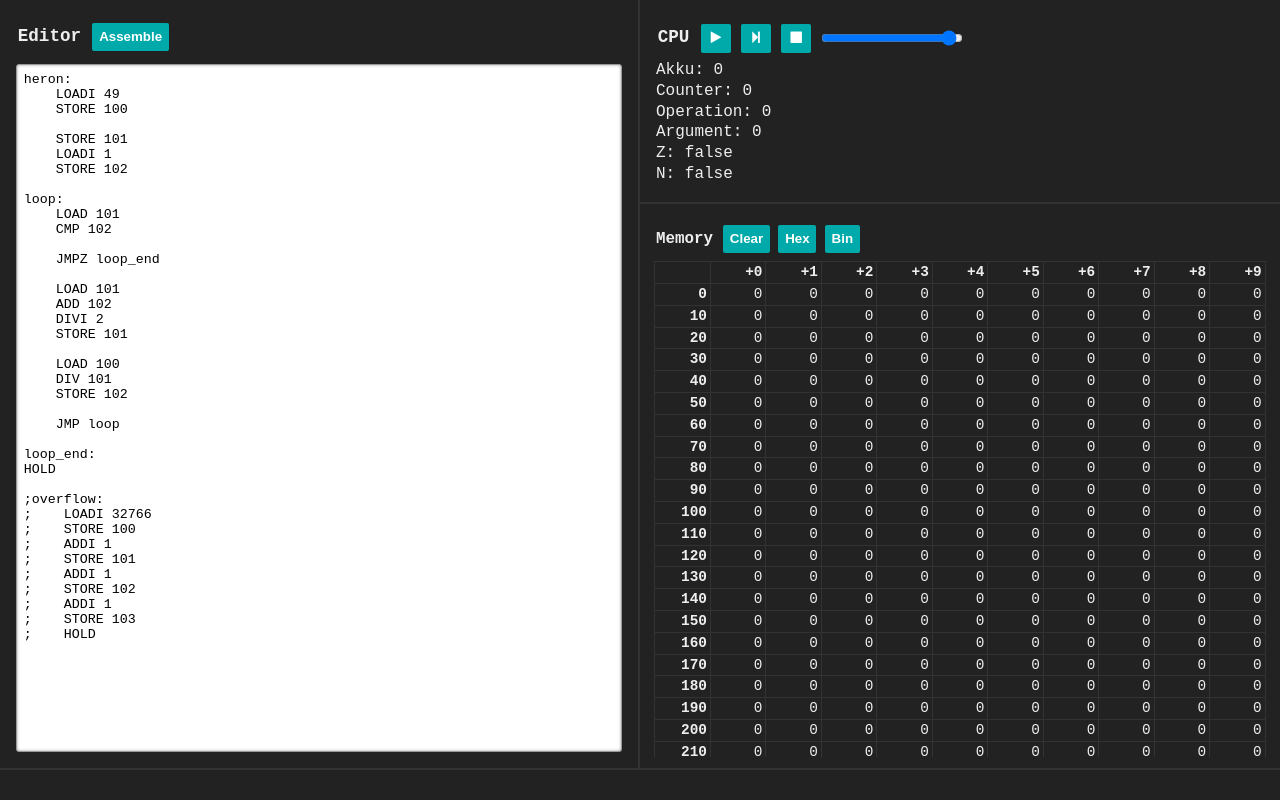
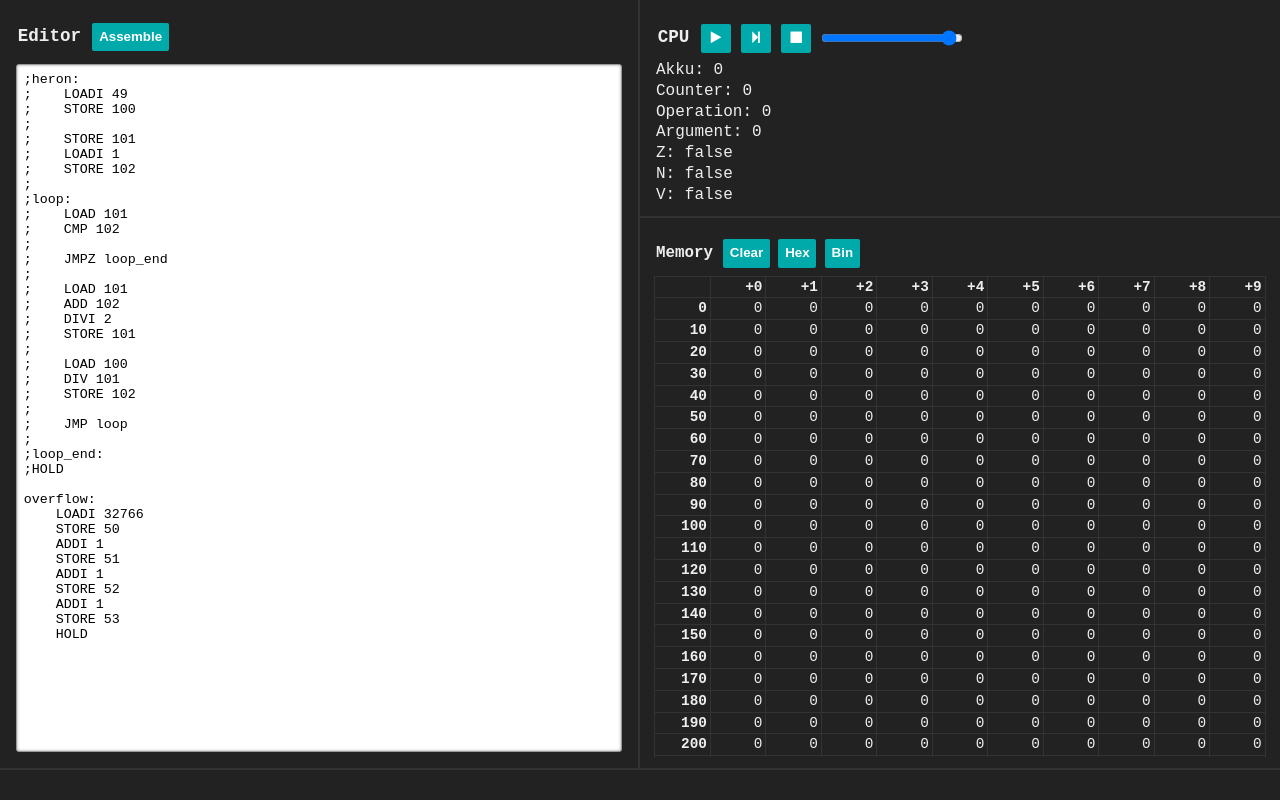
Before and after one commit to philer/Assijs, a plain HTML site: page index.html in a window 1280 px wide. Drawn offline with nearby package versions, Linux system fonts and the light colour scheme.

Commit message:
added v-flag (overflow), automatic memory table head

```diff
--- a/index.html
+++ b/index.html
@@ -27,6 +27,7 @@
       <div>Argument:  <span class="argument"></span></div>
       <div>Z:         <span class="z-flag"></span></div>
       <div>N:         <span class="n-flag"></span></div>
+      <div>V:         <span class="v-flag"></span></div>
     </section>
 
     <section class="window memory">
@@ -73,44 +74,44 @@
 
       <div class="scrollbox">
         <textarea>
-heron:
-    LOADI 49
-    STORE 100
+;heron:
+;    LOADI 49
+;    STORE 100
+;
+;    STORE 101
+;    LOADI 1
+;    STORE 102
+;
+;loop:
+;    LOAD 101
+;    CMP 102
+;
+;    JMPZ loop_end
+;
+;    LOAD 101
+;    ADD 102
+;    DIVI 2
+;    STORE 101
+;
+;    LOAD 100
+;    DIV 101
+;    STORE 102
+;
+;    JMP loop
+;
+;loop_end:
+;HOLD
 
-    STORE 101
-    LOADI 1
-    STORE 102
-
-loop:
-    LOAD 101
-    CMP 102
-
-    JMPZ loop_end
-
-    LOAD 101
-    ADD 102
-    DIVI 2
-    STORE 101
-
-    LOAD 100
-    DIV 101
-    STORE 102
-
-    JMP loop
-
-loop_end:
-HOLD
-
-;overflow:
-;    LOADI 32766
-;    STORE 100
-;    ADDI 1
-;    STORE 101
-;    ADDI 1
-;    STORE 102
-;    ADDI 1
-;    STORE 103
-;    HOLD
+overflow:
+    LOADI 32766
+    STORE 50
+    ADDI 1
+    STORE 51
+    ADDI 1
+    STORE 52
+    ADDI 1
+    STORE 53
+    HOLD
 </textarea>
       </div>
     </section>
--- a/js/cpu.js
+++ b/js/cpu.js
@@ -3,6 +3,8 @@ var Cpu = (function($, undefined) {
   "use strict";
 
   function Cpu($cpu, mem, ops, conf) {
+    var _this = this;
+
     this.memory = mem;
 
     this.operations = Object.create(null);
@@ -24,6 +26,14 @@ var Cpu = (function($, undefined) {
     this.argument  = new MemoryCell($('.argument',  $cpu), conf.wordLength, 0);
     this.nFlag     = new MemoryCell($('.n-flag',    $cpu), conf.wordLength, false);
     this.zFlag     = new MemoryCell($('.z-flag',    $cpu), conf.wordLength, false);
+    this.vFlag     = new MemoryCell($('.v-flag',    $cpu), conf.wordLength, false);
+
+    this.akku.set = function(val) {
+      if (val !== this.fixInt(val)) {
+        _this.vFlag.set(true);
+      }
+      MemoryCell.prototype.set.call(this, val);
+    };
 
     MemoryCell.clearHighlights();
   }
@@ -38,10 +48,10 @@ var Cpu = (function($, undefined) {
     },
 
     step: function() {
-      MemoryCell.clearHighlights();
+      if (this.counter.get() % 2) { // argument -> execute operation
+        this.argument.set(this.memory.get(this.counter.get()));
 
-      if (this.counter.get() % 2) { // argument
-        this.argument.set(this.memory.get(this.counter.get()));
+        MemoryCell.clearHighlights();
 
         var op = this.operations[this.operation.get()];
 
@@ -52,19 +62,31 @@ var Cpu = (function($, undefined) {
 
         var hold = op.call(this, this.argument.get());
 
-        if (!this.zFlag.updated) {
-          this.zFlag.set(false);
-        }
-        if (!this.nFlag.updated) {
-          this.nFlag.set(false);
-        }
         if (hold) {
           this.stop();
+        } else {
+          this.clearFlags();
         }
       } else { // operator
         this.operation.set(this.memory.get(this.counter.get()));
       }
       this.counter.increment();
+      return this;
+    },
+
+    /**
+     * Reset all flags that have not been updated
+     */
+    clearFlags: function() {
+      if (!this.zFlag.updated) {
+        this.zFlag.set(false);
+      }
+      if (!this.nFlag.updated) {
+        this.nFlag.set(false);
+      }
+      if (!this.vFlag.updated) {
+        this.vFlag.set(false);
+      }
       return this;
     },
 
--- a/js/memory.js
+++ b/js/memory.js
@@ -6,7 +6,7 @@ var Memory = (function($) {
     var lines = conf.memory.lines
       , cols = conf.memory.columns
       ;
-    // this.$thead = $("table > thead", $elem);
+    this.$thead = $("table > thead", $elem);
     this.$tbody = $("table > tbody", $elem);
 
     this.length = lines * cols;
@@ -23,9 +23,18 @@ var Memory = (function($) {
   Memory.prototype = {
 
     initUi: function(lines, cols) {
-      var html = ''
-        , addr = 0
-        ;
+      var addr, html;
+
+      // table head
+      html = '';
+      for (var col = 0 ; col < cols ; ++col) {
+        html += '<th>+' + col + '</th>';
+      }
+      this.$thead.html('<tr><td></td>' + html + '</tr>');
+
+      // table body
+      html = '';
+      addr = 0;
       for (var line = 0 ; line < lines ; ++line) {
         html += '<tr><th>' + addr + '</th>';
         for (var col = 0 ; col < cols ; ++col) {
--- a/style.css
+++ b/style.css
@@ -59,11 +59,11 @@ h2, nav, button {
 
 .cpu {
   left: 50%;
-  height: 14em;
+  height: 15em;
 }
 .memory {
   left: 50%;
-  top: 14em;
+  top: 15em;
   border-top: 2px solid #333;
   font-size: .9em;
 }
```
